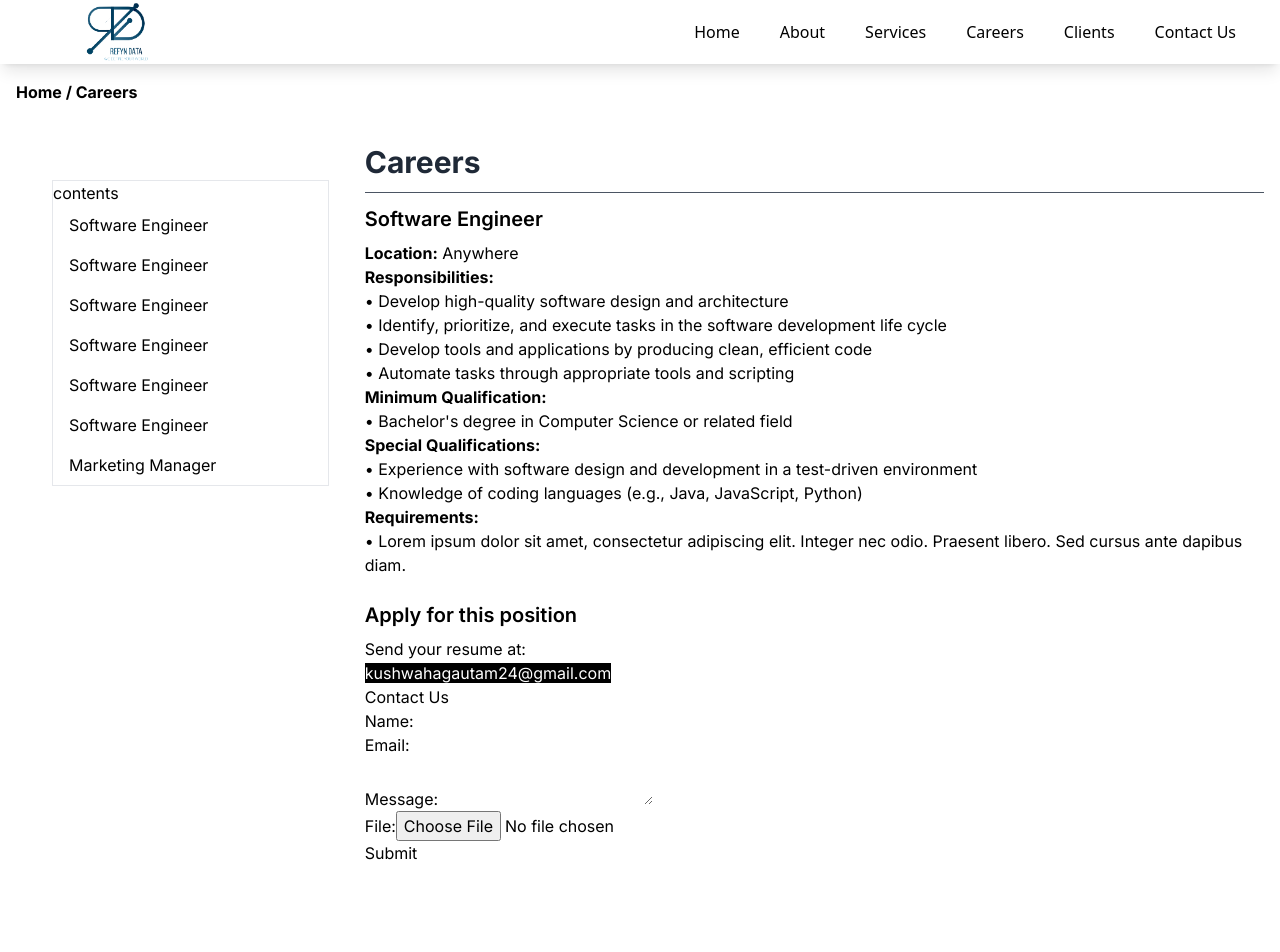
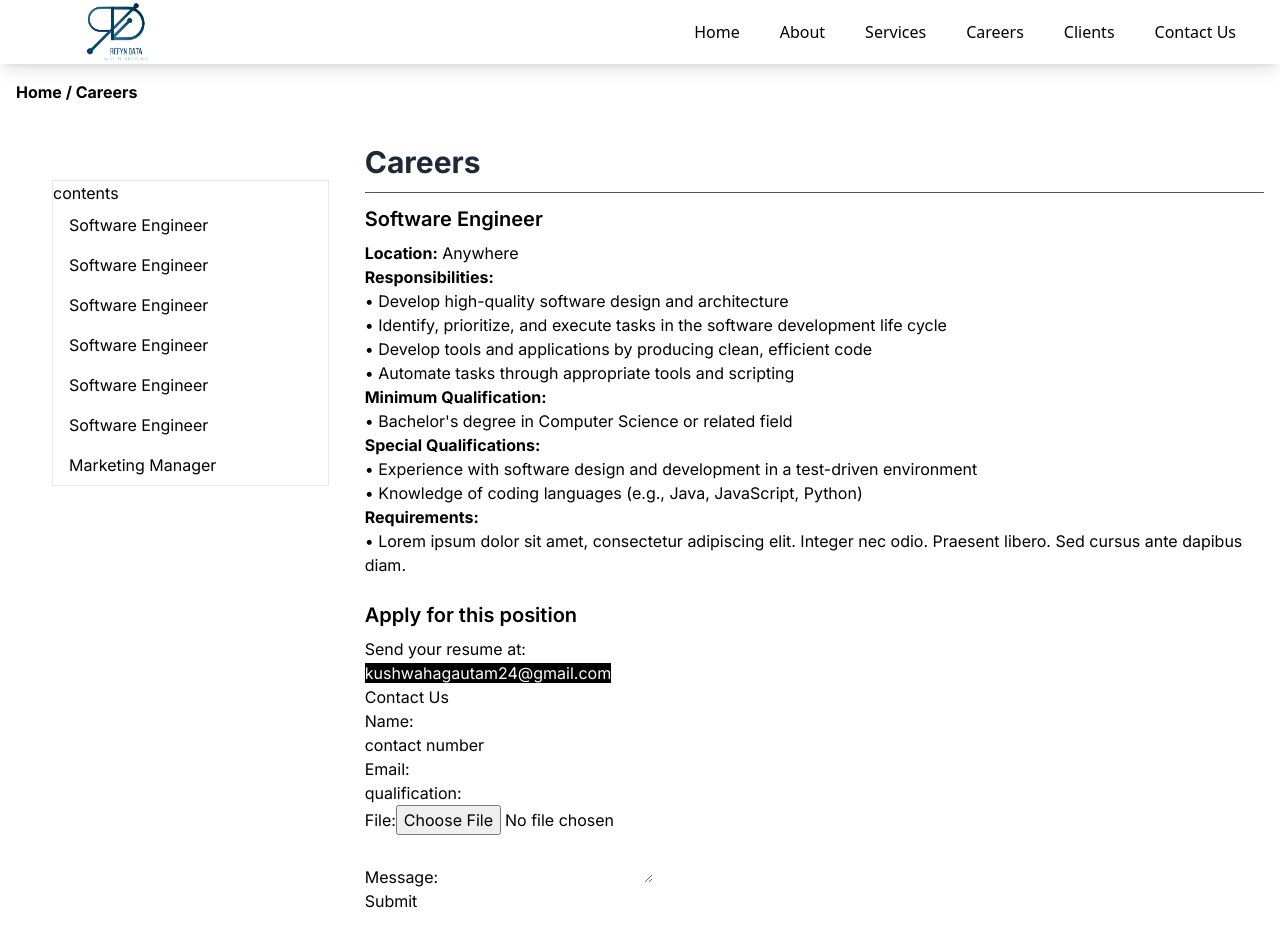
Before and after one commit to gautamkushwaha/Refyndata, a Next.js app: page /career in a window 1280 px wide. Shown: the top 952 px of the page. Built offline with nearby package versions, Linux system fonts and the light colour scheme.

Commit message:
backend work with full details

```diff
--- a/pages/career.jsx
+++ b/pages/career.jsx
@@ -9,7 +9,9 @@ const Careers = () => {
   const [selectedJob, setSelectedJob] = useState(careersData.careers[0]);
   const [formData, setFormData] = useState({
     name: '',
+    contact:'',
     email: '',
+    qualification:'',
     message: '',
   });
   const [file, setFile] = useState(null);
@@ -27,10 +29,9 @@ const Careers = () => {
         return; // Stop the function if validation fails
       }
       // Validate file type (must be a text file)
-      if (selectedFile && selectedFile.type !== "text/plain") {
-        alert("Only text files are allowed.");
-        return; // Stop the function if validation fails
-      }
+      if (selectedFile && (selectedFile.type === "image/png" || selectedFile.type === "image/jpeg" || selectedFile.type === "image/jpg")) {
+        alert("Image files are not allowed.");
+        return; }// Stop the function if validation fails
       // If validations pass, update the file state
       setFile(selectedFile);
     } else {
@@ -45,8 +46,11 @@ const Careers = () => {
 
     const data = new FormData();
     data.append('name', formData.name);
+    data.append('contact',formData.contact);
     data.append('email', formData.email);
+    data.append('qualification',formData.qualification);
     data.append('message', formData.message);
+
     if (file) {
       data.append('file', file);
     }
@@ -164,6 +168,16 @@ const Careers = () => {
           />
         </div>
         <div>
+          <label htmlFor="name">contact number</label>
+          <input
+            type="number"
+            name="contact"
+            value={formData.contact}
+            onChange={handleChange}
+            required
+          />
+        </div>
+        <div>
           <label htmlFor="email">Email:</label>
           <input
             type="email"
@@ -174,10 +188,11 @@ const Careers = () => {
           />
         </div>
         <div>
-          <label htmlFor="message">Message:</label>
-          <textarea
-            name="message"
-            value={formData.message}
+          <label htmlFor="name">qualification:</label>
+          <input
+            type="text"
+            name="qualification"
+            value={formData.qualification}
             onChange={handleChange}
             required
           />
@@ -188,8 +203,19 @@ const Careers = () => {
             type="file"
             name="file"
             onChange={handleChange}
+            required
           />
         </div>
+        <div>
+          <label htmlFor="message">Message:</label>
+          <textarea
+            name="message"
+            value={formData.message}
+            onChange={handleChange}
+
+          />
+        </div>
+
         <button type="submit">Submit</button>
       </form>
     </div>
```
Also changed, not shown: 1 other file (tests, documents, lock files or other folders).
